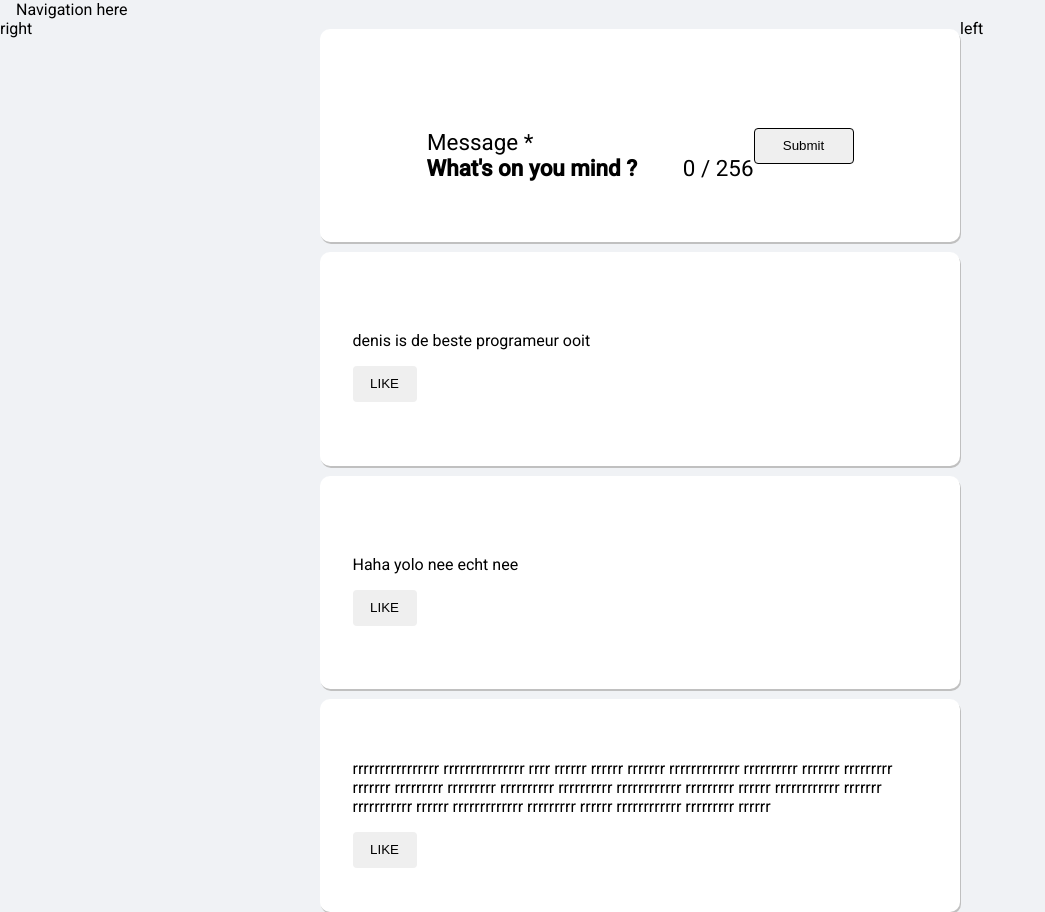
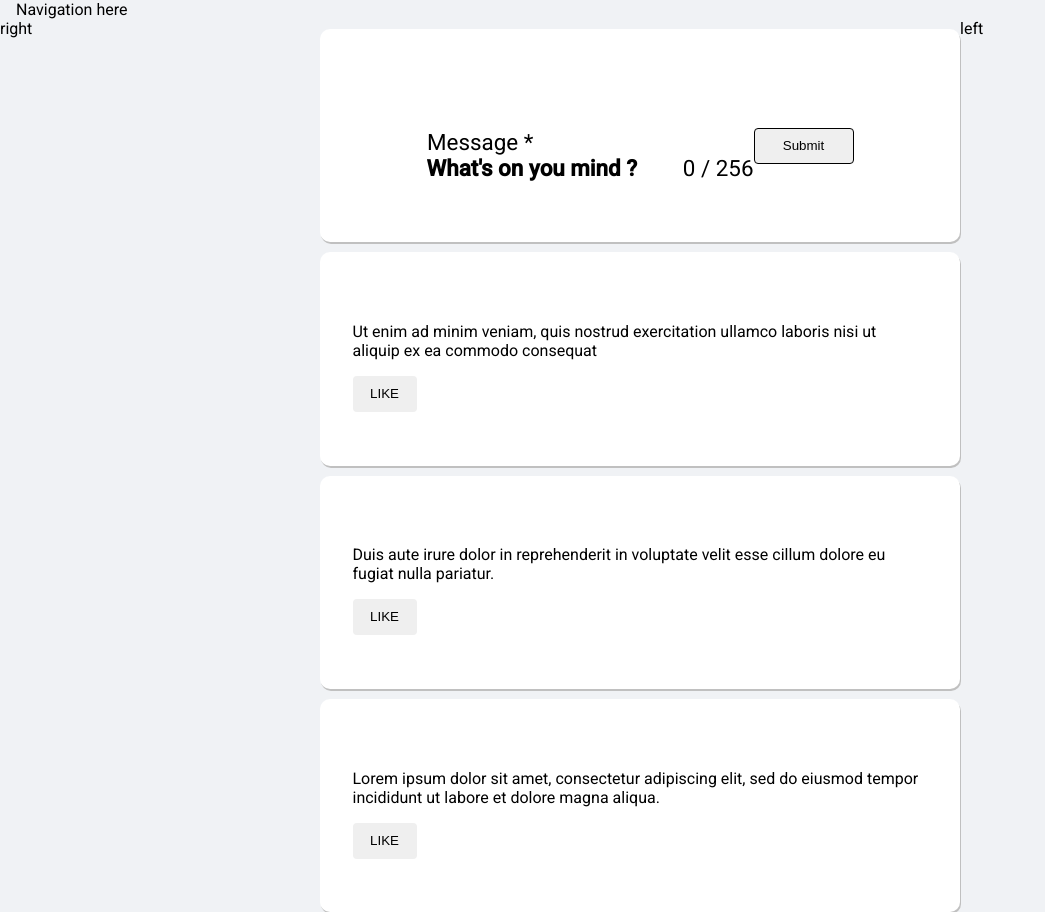
Before and after one commit to DenisBlondeel/Chirp-Frontend, an Angular app: page / in a window 1280 px wide. Shown: the whole page, without its empty margins (0-1045 px from the left). Built offline with nearby package versions, Linux system fonts and the light colour scheme.

Commit message:
lorem mock data

```diff
--- a/src/app/mock.ts
+++ b/src/app/mock.ts
@@ -2,7 +2,7 @@
 
 export const MOCKDATA: Post[] =
 [
-    {text: "denis is de beste programeur ooit"},
-    {text: "Haha yolo nee echt nee"},
-    {text: "rrrrrrrrrrrrrrrr rrrrrrrrrrrrrrr rrrr rrrrrr rrrrrr rrrrrrr rrrrrrrrrrrrr rrrrrrrrrr rrrrrrr rrrrrrrrr rrrrrrr rrrrrrrrr rrrrrrrrr rrrrrrrrrr rrrrrrrrrr rrrrrrrrrrrr rrrrrrrrr rrrrrr rrrrrrrrrrrr rrrrrrr rrrrrrrrrrr rrrrrr rrrrrrrrrrrrr rrrrrrrrr rrrrrr rrrrrrrrrrrr rrrrrrrrr rrrrrr"},
+    {text: "Ut enim ad minim veniam, quis nostrud exercitation ullamco laboris nisi ut aliquip ex ea commodo consequat"},
+    {text: "Duis aute irure dolor in reprehenderit in voluptate velit esse cillum dolore eu fugiat nulla pariatur."},
+    {text: "Lorem ipsum dolor sit amet, consectetur adipiscing elit, sed do eiusmod tempor incididunt ut labore et dolore magna aliqua."},
 ]
```
